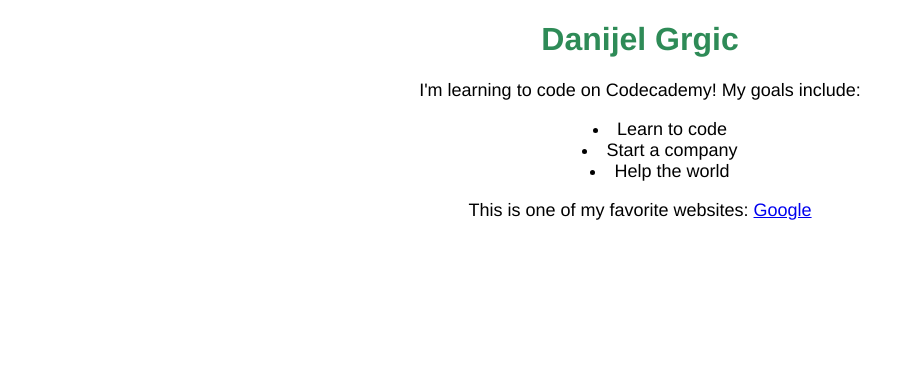
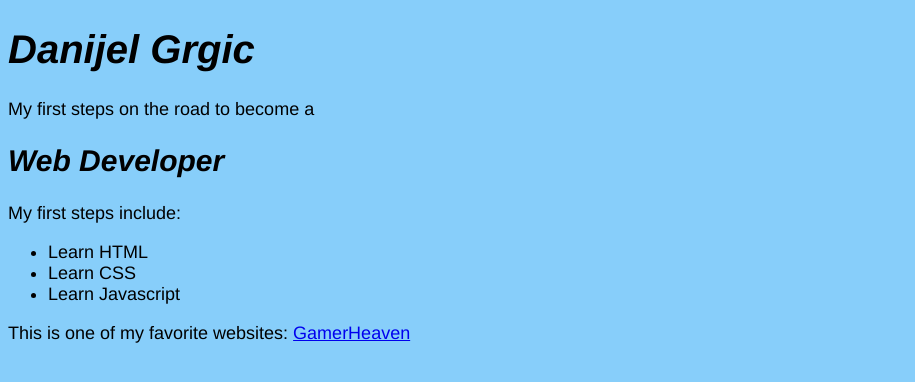
Before and after one commit to b4lkaan/b4lkaan.github.io, a plain HTML site: page index.html in a window 1280 px wide. Shown: the whole page, without its empty margins (0-915 px from the left). Drawn offline with Linux system fonts and the light colour scheme.

Commit message:
Add files via upload

```diff
--- a/index.html
+++ b/index.html
@@ -1,20 +1,28 @@
 <!DOCTYPE html>
 <html>
   <head>
-    <title>My first project</title>
+    <title>Danijel Grgic</title>
     <link rel="stylesheet" type="text/css" href="resources\css\index.css">
   </head>
   <body>
-    <h1>Danijel Grgic </h1>
-    <p>I'm learning to code on Codecademy! My goals include:</p>
+    <header>
+        <h1>Danijel Grgic </h1>
+        <p>My first steps on the road to become a</p>
+        <h2>Web Developer</h1>
+    </header>
+    <main>
+        <p>My first steps include:</p>
     <ul>
-      <li>Learn to code</li>
-      <li>Start a company</li>
-      <li>Help the world</li>
+      <li>Learn HTML</li>
+      <li>Learn CSS</li>
+      <li>Learn Javascript</li>
     </ul>
-    <p>
-      This is one of my favorite websites:
-      <a href="https://www.google.com/" target="_blank">Google</a>
-    </p>
+    </main>
+    <footer>
+        <p>This is one of my favorite websites:
+            <a href="https://www.gamerheaven.eu/" target="_blank">GamerHeaven</a>
+            </p>
+    </footer>
+
   </body>
 </html>
--- a/resources/css/index.css
+++ b/resources/css/index.css
@@ -1,16 +1,26 @@
 * {
     font-family: Helvetica, Arial, sans-serif;
-    text-align: center;
-    list-style-position: inside;
   }
 
+body {
+    background-color: lightskyblue;
+}
 
-  h1 {
-    color: SeaGreen;
+h1 {
+    color: black;
+    font-weight: bold;
+    font-style: italic;
+    font-size: 40px;
+  }
+h2 {
+    font-size: 30px;
+    font-style: italic;
+}
+
+p, li {
+    font-size: 18px;
   }
 
-
-  p,
-  li {
-    font-size: 18px;
-  }
+a[href]:hover {
+    color: red;
+}
```
